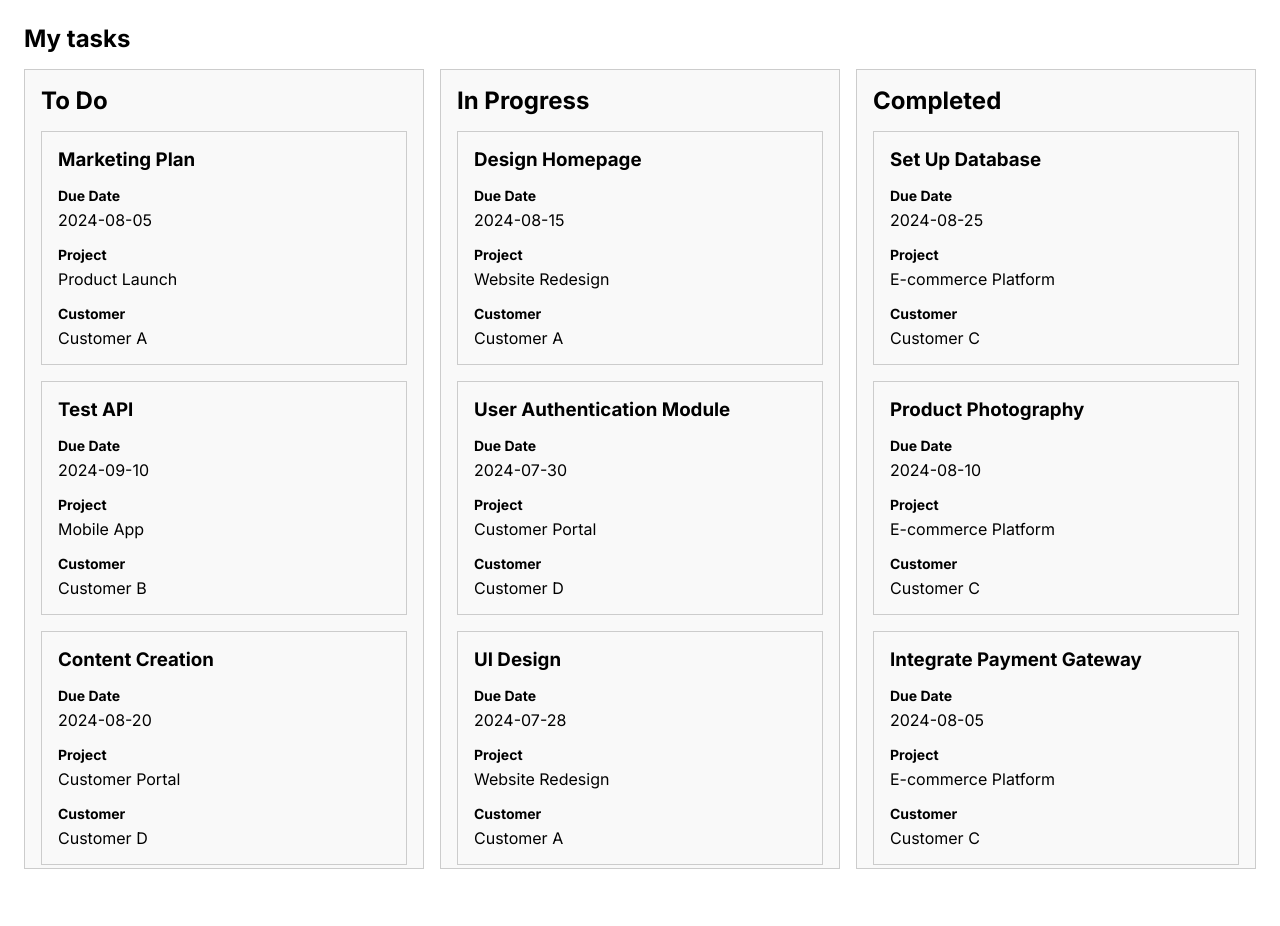
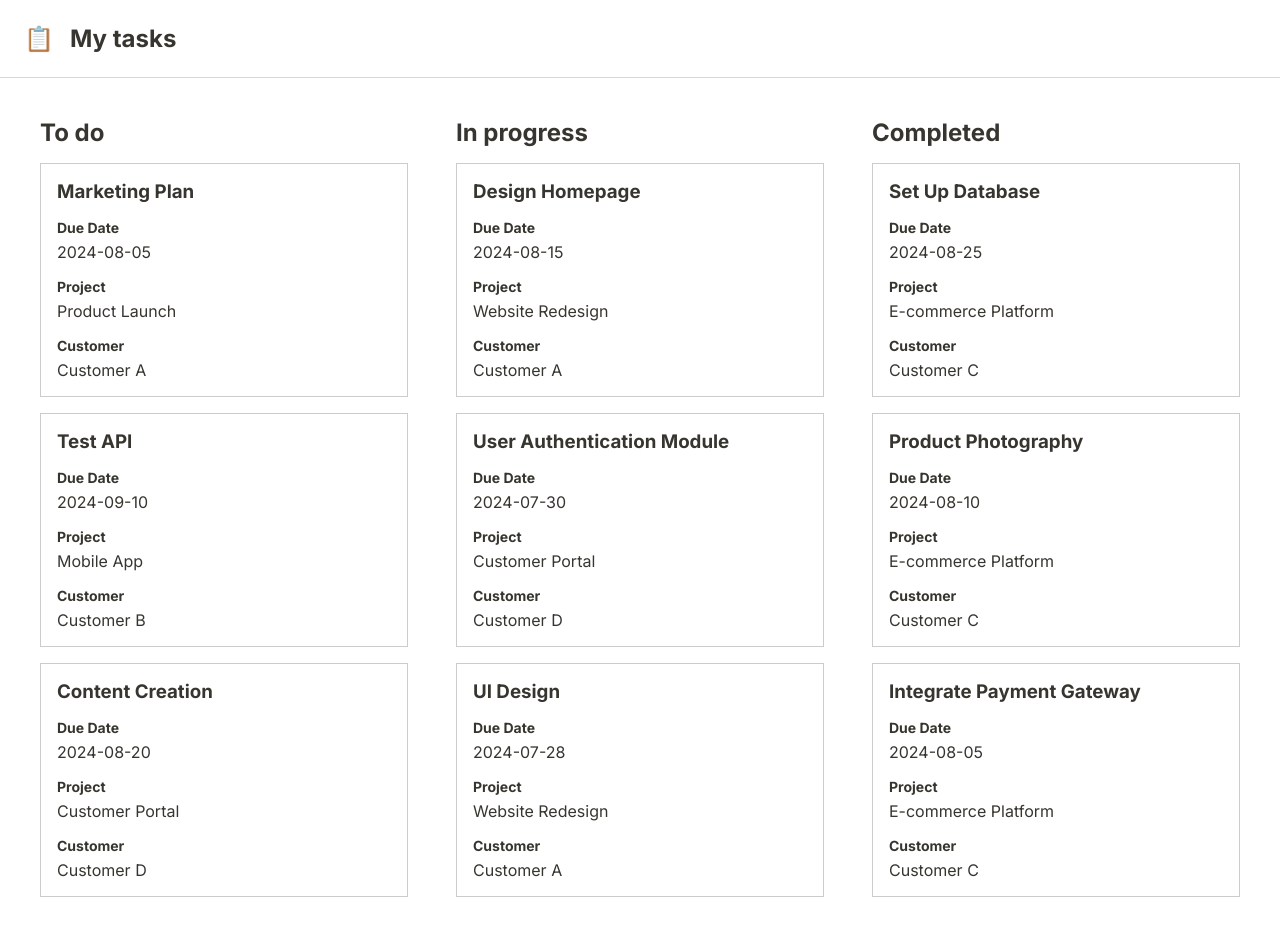
Before and after one commit to arturyb1/task-management-kanban, a React (Vite) app: page / in a window 1280 px wide. Before the commit the page ends 893 px from the top, so only its background shows below. Built offline with nearby package versions, Linux system fonts and the light colour scheme.

Commit message:
small css fixes

```diff
--- a/src/App.css
+++ b/src/App.css
@@ -7,12 +7,20 @@ strong,
 p {
   margin: 0;
   font-family: 'Inter';
+  color: rgb(55, 53, 47);
+}
+
+nav {
+  padding: 1.5rem;
+  border-bottom: solid 1px #d9d9d9;
+  display: flex;
+  flex-direction: row;
+  gap: 1rem;
 }
 
 body {
   height: 100%;
   margin: 0;
-  padding: 1.5rem;
   overflow: hidden;
 }
 
@@ -21,7 +29,6 @@ body {
   overflow: hidden;
   display: flex;
   flex-direction: column;
-  gap: 1rem;
 }
 
 .task-board {
@@ -30,13 +37,12 @@ body {
   gap: 1rem;
   max-height: 100vh;
   overflow: hidden;
+  padding: 1.5rem;
 }
 
 .task-column {
   flex: 1;
   padding: 1rem;
-  border: 1px solid #ccc;
-  background-color: #f9f9f9;
   overflow: scroll;
   display: flex;
   gap: 1rem;
--- a/src/App.jsx
+++ b/src/App.jsx
@@ -18,6 +18,7 @@ const App = () => {
   return (
     <div className="App">
       <nav>
+        <h1>📋</h1>
         <h1>My tasks</h1>
       </nav>
       <TaskBoard tasks={tasks} onTaskClick={handleTaskClick} />
--- a/src/components/TaskBoard.jsx
+++ b/src/components/TaskBoard.jsx
@@ -1,7 +1,7 @@
 import TaskColumn from './TaskColumn'
 
 const TaskBoard = ({ tasks, onTaskClick }) => {
-  const statuses = ['To Do', 'In Progress', 'Completed']
+  const statuses = ['To do', 'In progress', 'Completed']
 
   return (
     <div className="task-board">
--- a/src/tasks.json
+++ b/src/tasks.json
@@ -7,7 +7,7 @@
     "description": "Create a new design for the homepage.",
     "dueDate": "2024-08-15",
     "priority": "High",
-    "status": "In Progress",
+    "status": "In progress",
     "taskLogs": [
       { "date": "2024-07-01", "log": "Initial design draft completed." },
       { "date": "2024-07-10", "log": "Feedback from customer received." }
@@ -45,7 +45,13 @@
     "status": "Completed",
     "taskLogs": [
       { "date": "2024-06-20", "log": "Database schema designed." },
-      { "date": "2024-06-25", "log": "Database set up and configured." }
+      { "date": "2024-06-25", "log": "Database set up and configured." },
+      { "date": "2024-06-26", "log": "Database schema designed." },
+      { "date": "2024-06-27", "log": "Database set up and configured." },
+      { "date": "2024-06-28", "log": "Database schema designed." },
+      { "date": "2024-06-29", "log": "Database set up and configured." },
+      { "date": "2024-06-30", "log": "Database schema designed." },
+      { "date": "2024-07-01", "log": "Database set up and configured." }
     ],
     "estimatedHours": 30,
     "actualHours": 35,
@@ -61,7 +67,7 @@
     "description": "Implement user authentication for the customer portal.",
     "dueDate": "2024-07-30",
     "priority": "High",
-    "status": "In Progress",
+    "status": "In progress",
     "taskLogs": [
       { "date": "2024-07-10", "log": "Initial implementation completed." },
       { "date": "2024-07-15", "log": "Undergoing security review." }
@@ -80,7 +86,7 @@
     "description": "Develop a marketing plan for the new product launch.",
     "dueDate": "2024-08-05",
     "priority": "Medium",
-    "status": "To Do",
+    "status": "To do",
     "taskLogs": [],
     "estimatedHours": 15,
     "actualHours": 0,
@@ -96,7 +102,7 @@
     "description": "Create UI designs for the website.",
     "dueDate": "2024-07-28",
     "priority": "High",
-    "status": "In Progress",
+    "status": "In progress",
     "taskLogs": [
       { "date": "2024-07-05", "log": "Initial wireframes completed." },
       { "date": "2024-07-12", "log": "Design review meeting scheduled." }
@@ -115,7 +121,7 @@
     "description": "Perform unit and integration testing on the API.",
     "dueDate": "2024-09-10",
     "priority": "Medium",
-    "status": "To Do",
+    "status": "To do",
     "taskLogs": [],
     "estimatedHours": 15,
     "actualHours": 0,
@@ -150,7 +156,7 @@
     "description": "Create content for the customer portal.",
     "dueDate": "2024-08-20",
     "priority": "High",
-    "status": "To Do",
+    "status": "To do",
     "taskLogs": [],
     "estimatedHours": 40,
     "actualHours": 0,
@@ -166,7 +172,7 @@
     "description": "Execute the marketing campaign for the product launch.",
     "dueDate": "2024-09-01",
     "priority": "Medium",
-    "status": "In Progress",
+    "status": "In progress",
     "taskLogs": [
       { "date": "2024-07-15", "log": "Campaign strategy finalized." },
       { "date": "2024-07-20", "log": "Campaign materials prepared." }
@@ -185,7 +191,7 @@
     "description": "Write and review content for the new homepage.",
     "dueDate": "2024-08-01",
     "priority": "High",
-    "status": "In Progress",
+    "status": "In progress",
     "taskLogs": [
       { "date": "2024-07-01", "log": "Initial draft completed." },
       { "date": "2024-07-10", "log": "Content review meeting scheduled." }
@@ -204,7 +210,7 @@
     "description": "Identify and fix bugs in the mobile app.",
     "dueDate": "2024-08-30",
     "priority": "High",
-    "status": "To Do",
+    "status": "To do",
     "taskLogs": [],
     "estimatedHours": 20,
     "actualHours": 0,
@@ -220,7 +226,7 @@
     "description": "Optimize the e-commerce platform for search engines.",
     "dueDate": "2024-08-15",
     "priority": "Medium",
-    "status": "To Do",
+    "status": "To do",
     "taskLogs": [],
     "estimatedHours": 15,
     "actualHours": 0,
@@ -236,7 +242,7 @@
     "description": "Develop the user dashboard for the customer portal.",
     "dueDate": "2024-09-05",
     "priority": "High",
-    "status": "In Progress",
+    "status": "In progress",
     "taskLogs": [
       { "date": "2024-07-05", "log": "Initial wireframe completed." },
       { "date": "2024-07-15", "log": "Backend integration started." }
@@ -255,7 +261,7 @@
     "description": "Create a social media plan for the product launch.",
     "dueDate": "2024-08-20",
     "priority": "Medium",
-    "status": "To Do",
+    "status": "To do",
     "taskLogs": [],
     "estimatedHours": 10,
     "actualHours": 0,
@@ -271,7 +277,7 @@
     "description": "Create the design for the website footer.",
     "dueDate": "2024-07-25",
     "priority": "Low",
-    "status": "In Progress",
+    "status": "In progress",
     "taskLogs": [
       { "date": "2024-07-01", "log": "Initial design draft completed." },
       { "date": "2024-07-12", "log": "Feedback received and changes made." }
@@ -309,7 +315,7 @@
     "description": "Conduct a security audit of the customer portal.",
     "dueDate": "2024-08-30",
     "priority": "High",
-    "status": "To Do",
+    "status": "To do",
     "taskLogs": [],
     "estimatedHours": 20,
     "actualHours": 0,
@@ -325,7 +331,7 @@
     "description": "Update the privacy policy for the new product launch.",
     "dueDate": "2024-08-15",
     "priority": "Medium",
-    "status": "To Do",
+    "status": "To do",
     "taskLogs": [],
     "estimatedHours": 5,
     "actualHours": 0,
@@ -341,7 +347,7 @@
     "description": "Set up analytics for the new website.",
     "dueDate": "2024-08-20",
     "priority": "High",
-    "status": "In Progress",
+    "status": "In progress",
     "taskLogs": [
       { "date": "2024-07-01", "log": "Analytics tool selected." },
       { "date": "2024-07-15", "log": "Integration started." }
@@ -360,7 +366,7 @@
     "description": "Create comprehensive documentation for the API.",
     "dueDate": "2024-09-05",
     "priority": "Medium",
-    "status": "To Do",
+    "status": "To do",
     "taskLogs": [],
     "estimatedHours": 20,
     "actualHours": 0,
@@ -376,7 +382,7 @@
     "description": "Conduct an accessibility audit of the platform.",
     "dueDate": "2024-08-25",
     "priority": "High",
-    "status": "To Do",
+    "status": "To do",
     "taskLogs": [],
     "estimatedHours": 15,
     "actualHours": 0,
@@ -392,7 +398,7 @@
     "description": "Plan and execute an email campaign for the portal launch.",
     "dueDate": "2024-08-20",
     "priority": "Medium",
-    "status": "In Progress",
+    "status": "In progress",
     "taskLogs": [
       { "date": "2024-07-01", "log": "Email list segmented." },
       { "date": "2024-07-10", "log": "Draft email content completed." }
@@ -411,7 +417,7 @@
     "description": "Perform final testing before product launch.",
     "dueDate": "2024-08-28",
     "priority": "High",
-    "status": "To Do",
+    "status": "To do",
     "taskLogs": [],
     "estimatedHours": 15,
     "actualHours": 0,
@@ -427,7 +433,7 @@
     "description": "Roll out new features on the website.",
     "dueDate": "2024-08-10",
     "priority": "Medium",
-    "status": "In Progress",
+    "status": "In progress",
     "taskLogs": [
       { "date": "2024-07-01", "log": "Feature list finalized." },
       { "date": "2024-07-20", "log": "Development in progress." }
```
